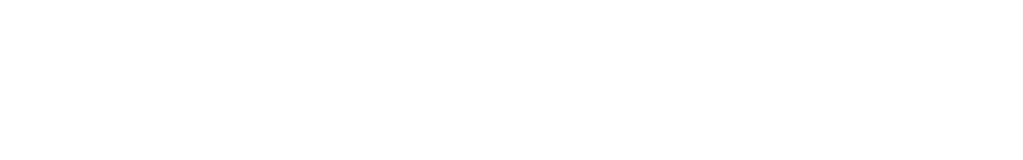
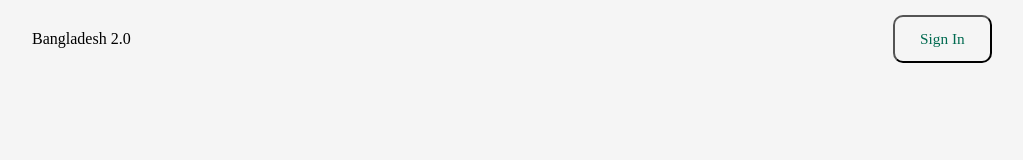
Before and after one commit to jpbulbul/assignment--1, a plain HTML site: page index.html in a window 1280 px wide. Shown: the whole page, without its empty margins (128-1151 px from the left). Drawn offline with Linux system fonts and the light colour scheme.

Commit message:
nav item

```diff
--- a/index.html
+++ b/index.html
@@ -4,10 +4,16 @@
     <meta charset="UTF-8">
     <meta name="viewport" content="width=device-width, initial-scale=1.0">
     <title>Assignment 1 projects</title>
+    <link rel="stylesheet" href="./style/style.css">
 </head>
 <body>
     <header>
-
+            <nav>
+                 <ul>
+                    <li><a class="li-a-item" href=""></a>Bangladesh 2.0</li>
+                    <li><a href=""><button class="btn-primary">Sign In</button></a></li>
+                 </ul>
+            </nav>
     </header>
     <main>
 
--- a/style/style.css
+++ b/style/style.css
@@ -0,0 +1,36 @@
+@import url('https://fonts.googleapis.com/css2?family=Fira+Sans:ital,wght@0,100;0,200;0,300;0,400;0,500;0,600;0,700;0,800;0,900;1,100;1,200;1,300;1,400;1,500;1,600;1,700;1,800;1,900&display=swap');
+/* Default style */
+*{
+    margin: 0;
+    padding: 0;
+    background-color: #f5f5f5;
+}
+.btn-primary{
+    color: #006a50;
+    padding: 12.75px 25.3px;
+    font-size: 15.3px;
+    font-weight: 500;
+    font-family: fire sans;
+    border-color: 1px solid #006a50;
+    border-radius: 10px;
+}
+/* header */
+nav{
+    margin: 0 160px;
+    padding: 15px 0;
+}
+nav ul{
+    display: flex;
+    justify-content: space-between;
+    align-items: center;
+}
+nav ul li{
+    list-style: none;
+}
+.li-a-itme{
+    text-decoration: none;
+    font-size: 27.3px;
+    font-family: fira sans;
+    font-weight: bold;
+    color: #171717;
+}
```
